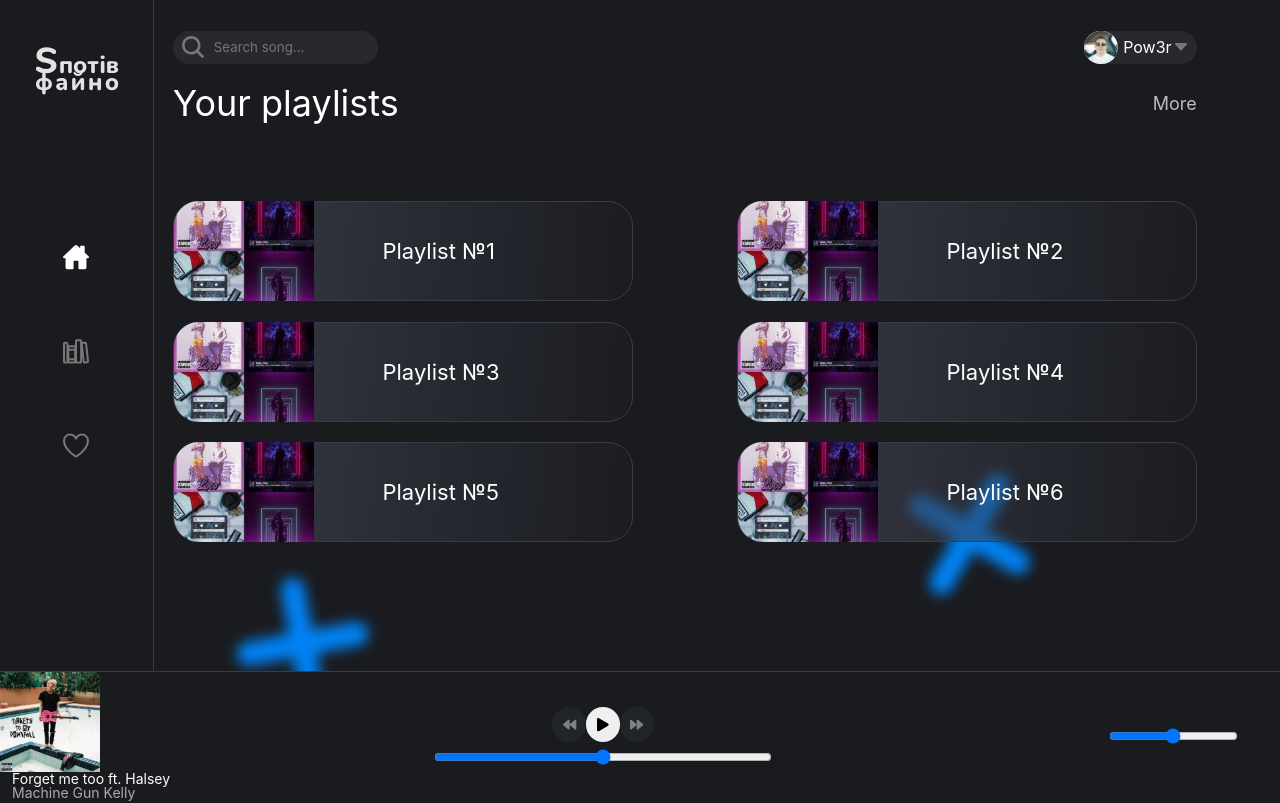
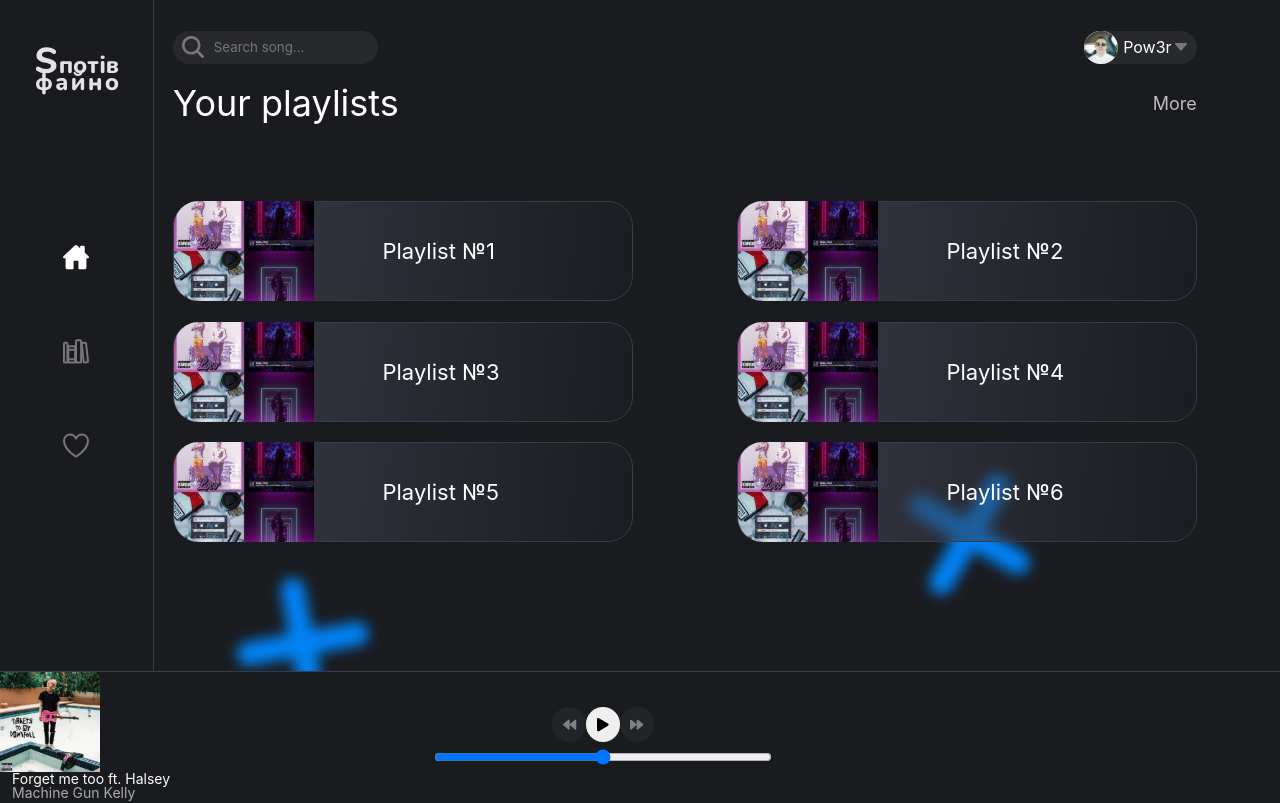
Before and after one commit to pow3r-prog/spotiv-faino-react, a React (Create React App) app: page / in a window 1280 px wide. Shown: the top 803 px of the page. Built offline with nearby package versions, Linux system fonts and the light colour scheme.

Commit message:
updating structure & updating app component & adding musicbase component

```diff
--- a/package.json
+++ b/package.json
@@ -6,10 +6,11 @@
     "@fortawesome/fontawesome-svg-core": "^1.2.36",
     "@fortawesome/free-solid-svg-icons": "^5.15.4",
     "@fortawesome/react-fontawesome": "^0.1.15",
+    "@mui/material": "^5.0.2",
     "@testing-library/jest-dom": "^5.11.4",
     "@testing-library/react": "^11.1.0",
     "@testing-library/user-event": "^12.1.10",
-    "node-sass": "^4.14.1",
+    "node-sass": "^6.0.1",
     "react": "^17.0.2",
     "react-dom": "^17.0.2",
     "react-router-dom": "^5.3.0",
--- a/src/App.js
+++ b/src/App.js
@@ -1,44 +1,15 @@
 import './App.scss'
-import { useState } from 'react'
 import {
   Navigation,
   Header,
   Home,
-  MusicPlayer,
   FavoriteSongs,
   Library,
+  SongsBase,
 } from './components'
 import { Switch, Route } from 'react-router-dom'
 
 function App() {
-  const [songs] = useState([
-    {
-      title: 'Forget me too ft. Halsey',
-      artist: 'Machine Gun Kelly',
-      img_src: './images/song-1.jpg',
-      src: './music/on-n-on.mp3',
-    },
-    {
-      title: 'Song 2',
-      artist: 'Artist 2',
-      img_src: './images/song-2.jpg',
-      src: './music/somebody-new.mp3',
-    },
-    {
-      title: 'Song 3',
-      artist: 'Artist 3',
-      img_src: './images/song-3.jpg',
-      src: './music/on-n-on.mp3',
-    },
-    {
-      title: 'Song 4',
-      artist: 'Artist 4',
-      img_src: './images/song-4.jpg',
-      src: './music/somebody-new.mp3',
-    },
-  ])
-
-  const [currentSongIndex, setCurrentSongIndex] = useState(0)
   return (
     <div className='App'>
       <Navigation />
@@ -48,11 +19,7 @@ function App() {
         <Route path='/favorite' component={FavoriteSongs} />
         <Route path='/library' component={Library} />
       </Switch>
-      <MusicPlayer
-        currentSongIndex={currentSongIndex}
-        setCurrentSongIndex={setCurrentSongIndex}
-        songs={songs}
-      />
+      <SongsBase />
     </div>
   )
 }
--- a/src/components/MusicPlayer/Controls.jsx
+++ b/src/components/MusicPlayer/Controls.jsx
@@ -1,5 +1,6 @@
 import React from 'react'
 import { FontAwesomeIcon } from '@fortawesome/react-fontawesome'
+// import Slider from '@mui/material/Slider'
 import { faPlay, faPause, faForward, faBackward } from '@fortawesome/free-solid-svg-icons'
 
 const Controls = (props) => {
@@ -22,9 +23,9 @@ const Controls = (props) => {
                 </div>
             </div>
 
-            <div className="player__sound">
+            {/* <div className="player__sound">
                 <input className="player__sound_range" type="range"  min='0' max='100'/>
-            </div>
+            </div> */}
         </div>
     )
 }
--- a/src/components/Songs/SongsBase.jsx
+++ b/src/components/Songs/SongsBase.jsx
@@ -0,0 +1,42 @@
+import React from 'react'
+import { useState } from 'react'
+import Player from '../MusicPlayer/Player'
+
+const SongsBase = () => {
+    const [songs] = useState([
+        {
+          title: 'Forget me too ft. Halsey',
+          artist: 'Machine Gun Kelly',
+          img_src: './images/song-1.jpg',
+          src: './music/on-n-on.mp3',
+        },
+        {
+          title: 'Song 2',
+          artist: 'Artist 2',
+          img_src: './images/song-2.jpg',
+          src: './music/somebody-new.mp3',
+        },
+        {
+          title: 'Song 3',
+          artist: 'Artist 3',
+          img_src: './images/song-3.jpg',
+          src: './music/on-n-on.mp3',
+        },
+        {
+          title: 'Song 4',
+          artist: 'Artist 4',
+          img_src: './images/song-4.jpg',
+          src: './music/somebody-new.mp3',
+        },
+      ])
+      const [currentSongIndex, setCurrentSongIndex] = useState(0)
+    return (
+        <Player
+        currentSongIndex={currentSongIndex}
+        setCurrentSongIndex={setCurrentSongIndex}
+        songs={songs}
+      />
+    )
+}
+
+export default SongsBase
--- a/src/components/index.js
+++ b/src/components/index.js
@@ -1,6 +1,6 @@
 export { default as Navigation } from './Navigation/Navigation'
 export { default as Header } from './Header/Header'
 export { default as Home } from './Home/Home'
-export { default as MusicPlayer } from './MusicPlayer/Player'
 export { default as Library } from './Library/Library'
 export { default as FavoriteSongs } from './FavoriteSongs/FavoriteSongs'
+export { default as SongsBase } from './Songs/SongsBase'
```
Also changed, not shown: src/components/MusicPlayer/Player.jsx (+10 -1 lines), 1 other file (tests, documents, lock files or other folders).
